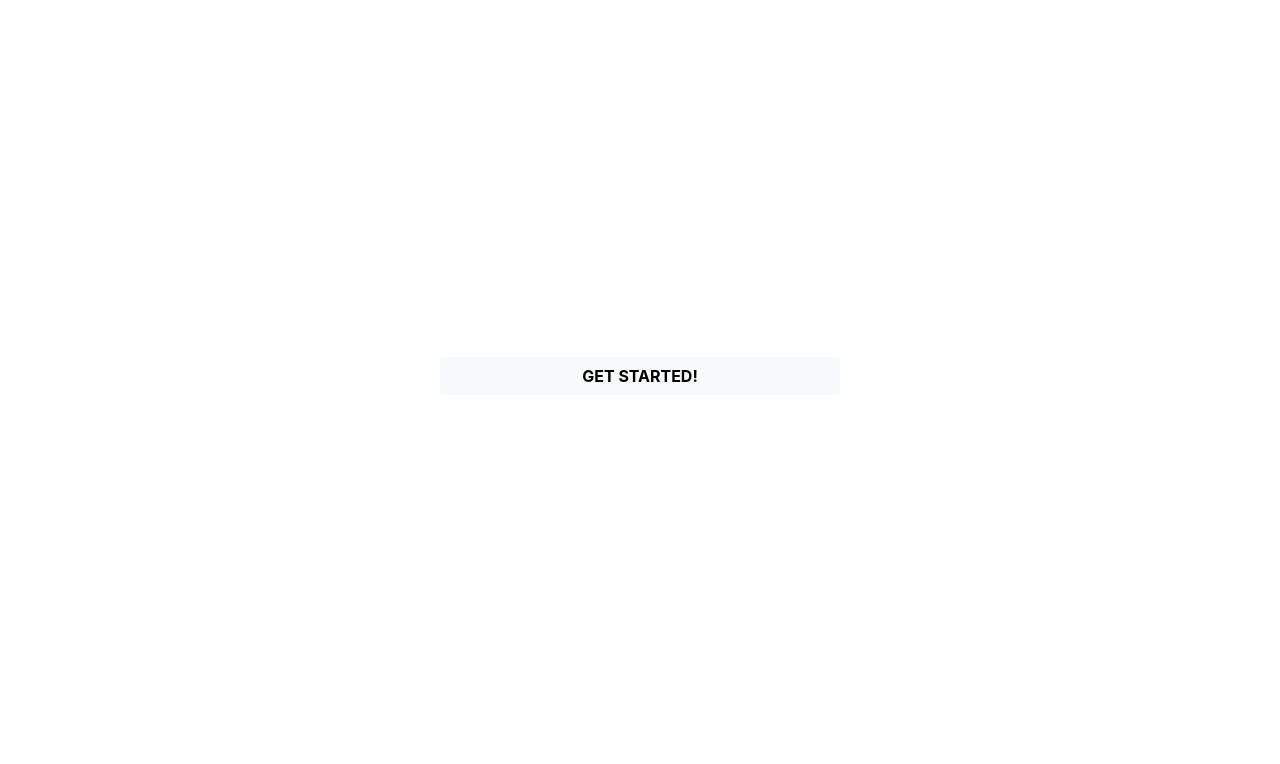
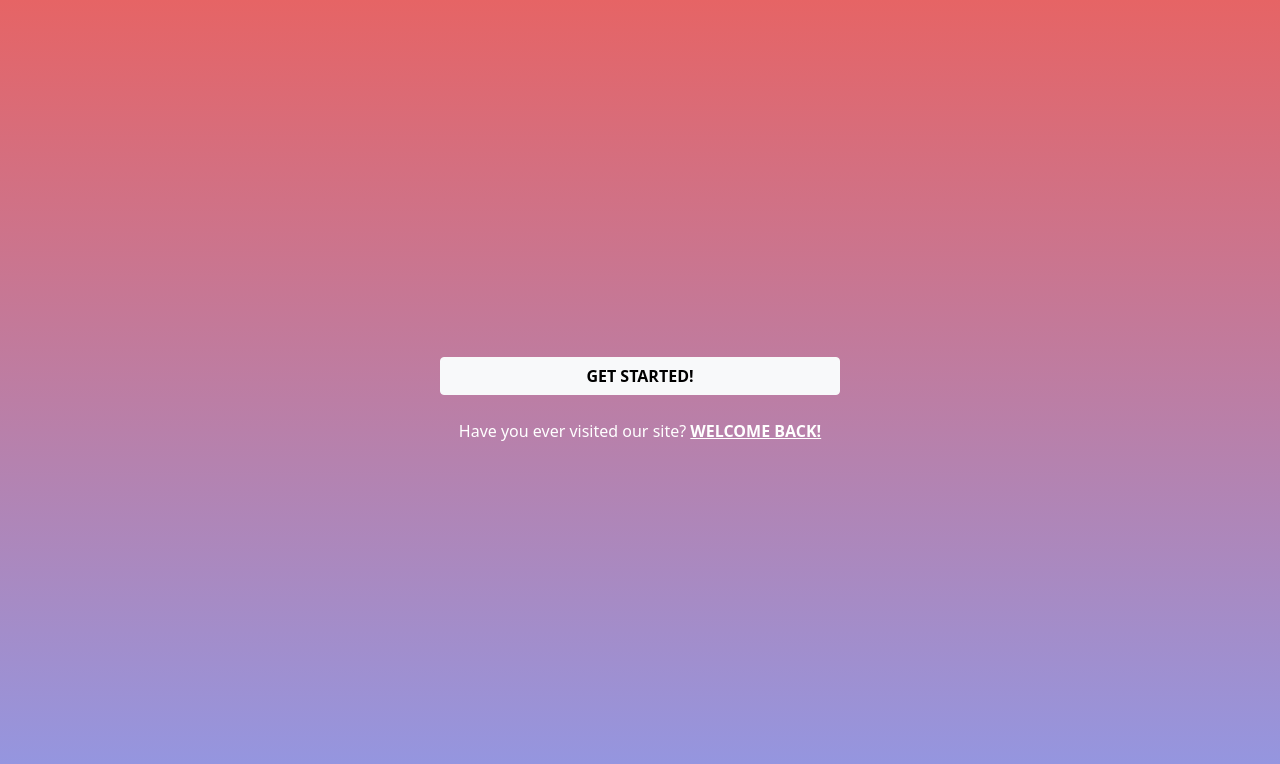
Before and after one commit to igulevich10/react-auth, a React (Create React App) app: page / in a window 1280 px wide. Shown: the top 764 px of the page. Built offline with nearby package versions, Linux system fonts and the light colour scheme; no server answers.

Commit message:
update styles
add background linear-gradient

```diff
--- a/src/index.css
+++ b/src/index.css
@@ -1,13 +1,4 @@
-body {
-  margin: 0;
-  font-family: -apple-system, BlinkMacSystemFont, 'Segoe UI', 'Roboto', 'Oxygen',
-    'Ubuntu', 'Cantarell', 'Fira Sans', 'Droid Sans', 'Helvetica Neue',
-    sans-serif;
-  -webkit-font-smoothing: antialiased;
-  -moz-osx-font-smoothing: grayscale;
+.container {
+  background: linear-gradient(#e66465, #9198e5);
+  max-width: 100%;
 }
-
-code {
-  font-family: source-code-pro, Menlo, Monaco, Consolas, 'Courier New',
-    monospace;
-}
```
